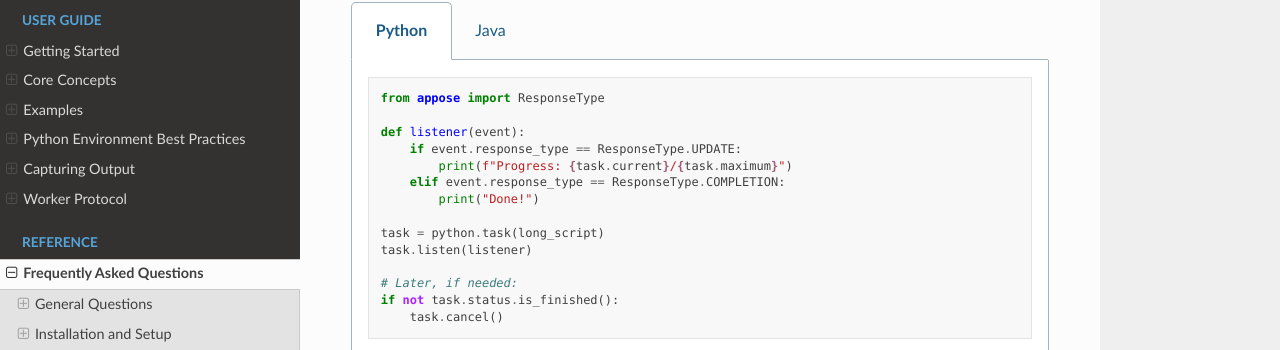
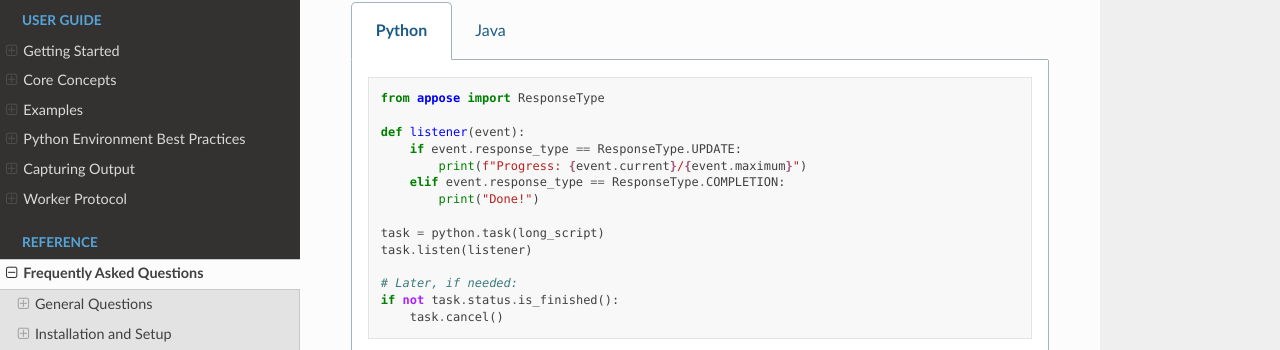
Before and after one commit to apposed/appose, a Sphinx documentation site: the page built from docs/faq.rst, in a window 1280 px wide and 900 px high, scrolled down 2499 px. Shown: the part 101-451 px from the top of the window. Built offline with Sphinx 7.4.7 and the Read the Docs theme 3.1.0, drawn with Linux system fonts in a browser that asks for light colours.

Commit message:
Use TaskEvent current/maximum, not dead Task ones
Those fields still being in the Task class was an oversight.

```diff
--- a/docs/core-concepts.rst
+++ b/docs/core-concepts.rst
@@ -444,7 +444,7 @@ Tasks provide callbacks for monitoring progress:
              if event.response_type == ResponseType.LAUNCH:
                  print("Task started")
              elif event.response_type == ResponseType.UPDATE:
-                 print(f"Progress: {task.current}/{task.maximum}")
+                 print(f"Progress: {event.current}/{event.maximum}")
              elif event.response_type == ResponseType.COMPLETION:
                  print("Task completed successfully")
              elif event.response_type == ResponseType.FAILURE:
--- a/docs/examples.rst
+++ b/docs/examples.rst
@@ -140,7 +140,7 @@ A more complex example showing progress tracking and cancelation.
 
          def task_listener(event):
              if event.response_type == ResponseType.UPDATE:
-                 print(f"Progress: {task.current}/{task.maximum}")
+                 print(f"Progress: {event.current}/{event.maximum}")
              elif event.response_type == ResponseType.COMPLETION:
                  numer = task.outputs["numer"]
                  denom = task.outputs["denom"]
--- a/docs/faq.rst
+++ b/docs/faq.rst
@@ -147,7 +147,7 @@ Use listeners to monitor progress and support cancelation:
 
          def listener(event):
              if event.response_type == ResponseType.UPDATE:
-                 print(f"Progress: {task.current}/{task.maximum}")
+                 print(f"Progress: {event.current}/{event.maximum}")
              elif event.response_type == ResponseType.COMPLETION:
                  print("Done!")
 
@@ -167,7 +167,7 @@ Use listeners to monitor progress and support cancelation:
          task.listen(event -> {
              switch (event.responseType) {
                  case UPDATE:
-                     System.out.println("Progress: " + task.current + "/" + task.maximum);
+                     System.out.println("Progress: " + event.current + "/" + event.maximum);
                      break;
                  case COMPLETION:
                      System.out.println("Done!");
```
